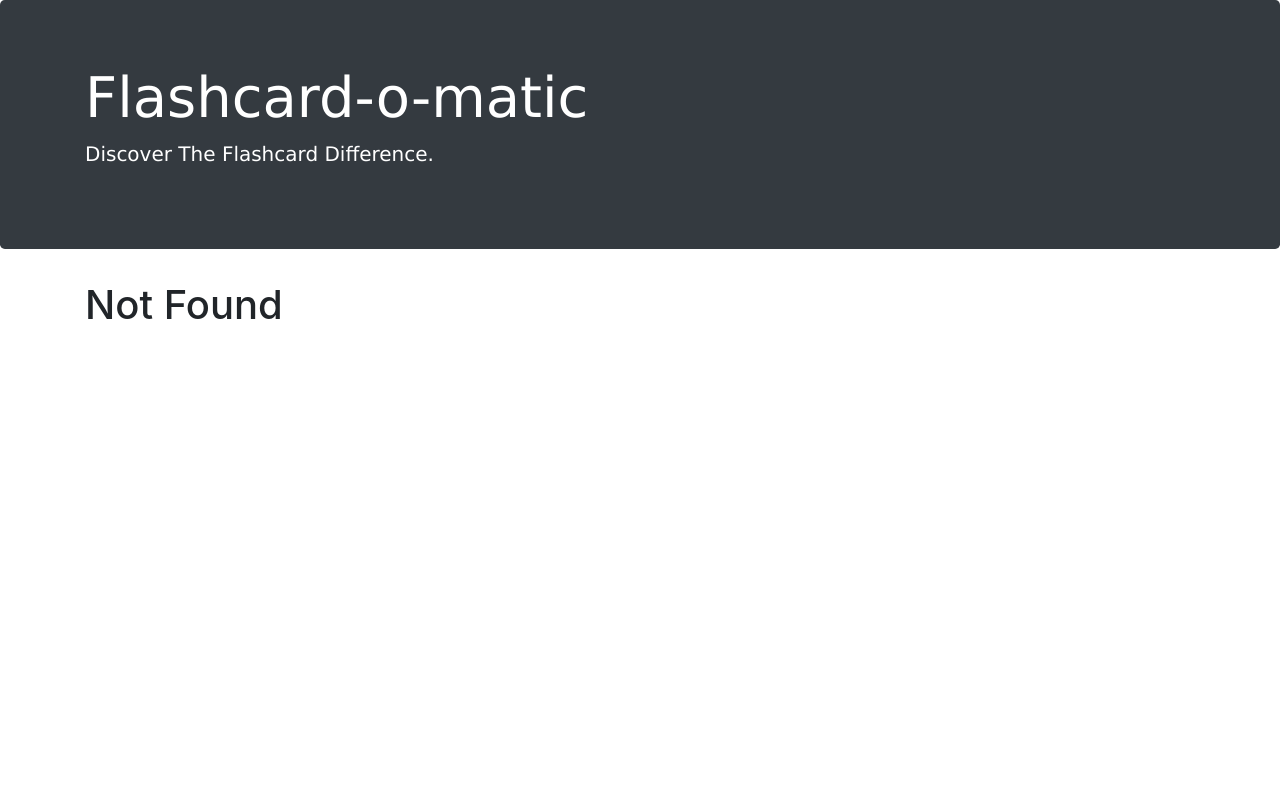
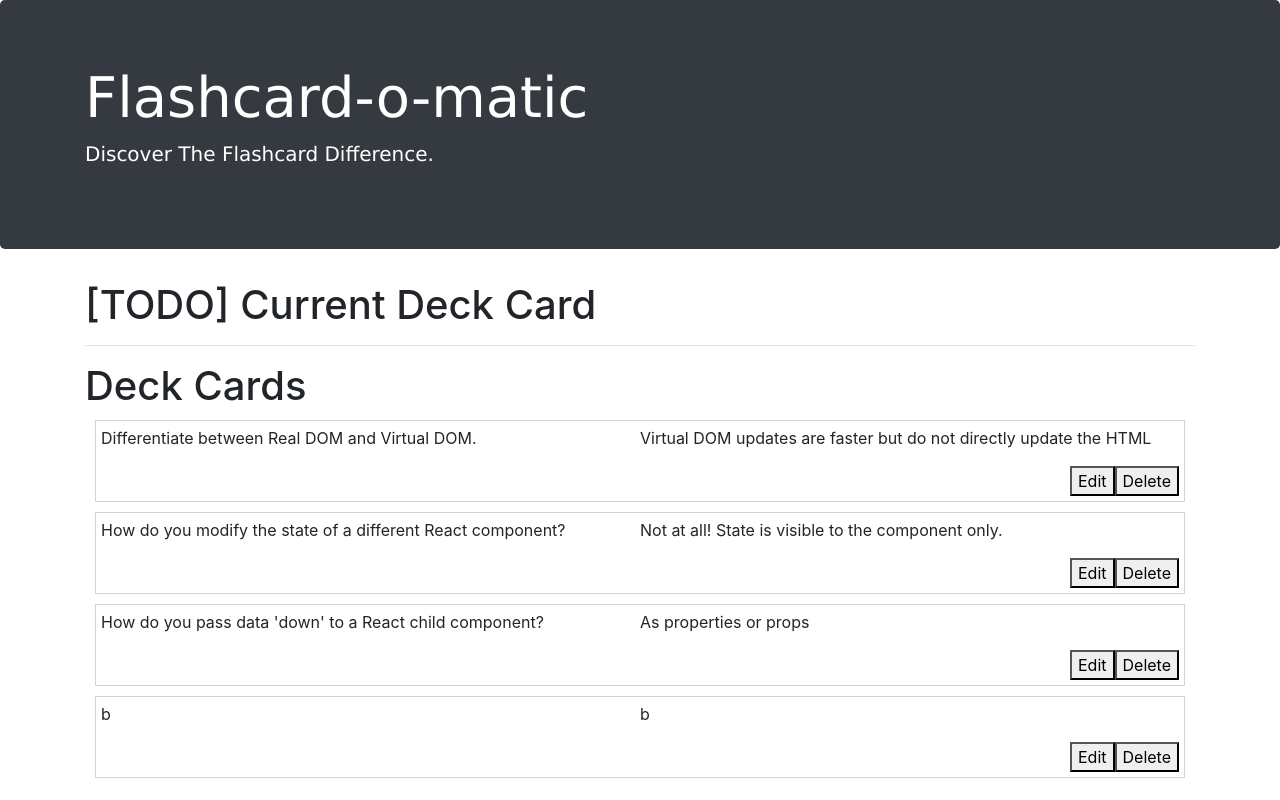
Before and after one commit to ytnkytnk/flashcard-o-matic, a React (Create React App) app: page /decks/1 in a window 1280 px wide. Before the commit this address had no page. Built offline with nearby package versions, Linux system fonts and the light colour scheme; a web font is replaced by a local one.

Commit message:
add files for DeckList and Deck

```diff
--- a/src/App.css
+++ b/src/App.css
@@ -49,3 +49,48 @@
 .lead {
   color: white;
 }
+
+/* DeckList */
+
+.deck-contents {
+  display: flex;
+  flex-direction: column;
+  margin-bottom: 20px;
+  padding: 10px;
+  border: solid 1px lightgrey;
+}
+
+.button-container {
+  display: flex;
+  justify-content: space-between;
+  align-items: center;
+}
+
+.right-edge-buttons {
+  margin-left: auto;
+}
+
+/* Deck */
+
+.deck-card-contents {
+  padding: 5px;
+  margin: 10px;
+  border: solid 1px lightgrey;
+}
+
+.card-text-contents {
+  display: flex;
+  flex-direction: row;
+}
+
+.left-column {
+  width: 50%;
+}
+
+.right-column {
+  width: 50%;
+}
+
+.right-edge-buttons {
+  text-align: right;
+}
--- a/src/Layout/index.js
+++ b/src/Layout/index.js
@@ -1,14 +1,38 @@
-import React from "react";
+import React, { useState } from "react";
+import { Routes, Route } from "react-router-dom";
 import Header from "./Header";
 import NotFound from "./NotFound";
+import DeckList from "../contents/DeckList";
+import Deck from "../contents/Deck";
+import CreateNew from "../contents/CreateNew";
+import data from "../data/db.json";
 
 function Layout() {
+  const decks = data.decks;
+  const deckCards = data.cards;
+  // console.log(deckCards);
+  const [currentDeck, setCurrentDeck] = useState(null);
+  // console.log("currentDeck:", currentDeck);
+
   return (
     <div>
       <Header />
       <div className="container">
         {/* TODO: Implement the screen starting here */}
-        <NotFound />
+        <Routes>
+          <Route
+            path="/"
+            element={<DeckList decks={decks} setCurrentDeck={setCurrentDeck} />}
+          />
+          <Route path="/decks/">
+            <Route
+              path=":deckId"
+              element={<Deck deckCards={deckCards} currentDeck={currentDeck} />}
+            />
+            <Route path="new" element={<CreateNew />} />
+          </Route>
+          <Route path="/*" element={<NotFound />} />
+        </Routes>
       </div>
     </div>
   );
--- /dev/null
+++ b/src/contents/CreateNew.js
@@ -0,0 +1,7 @@
+import React from "react";
+
+function CreateNew() {
+  return <h1>Create New</h1>;
+}
+
+export default CreateNew;
--- /dev/null
+++ b/src/contents/Deck.js
@@ -0,0 +1,36 @@
+import React from "react";
+import { useParams } from "react-router-dom";
+
+function Deck({ deckCards, currentDeck }) {
+  console.log("deckcard:", deckCards);
+  // console.log("currentDeck:", currentDeck);
+
+  const { deckId } = useParams();
+
+  const cards = deckCards.filter(
+    (deckCard) => deckCard.deckId === Number(deckId)
+  );
+  // console.log("cards:", cards);
+
+  return (
+    <div>
+      <h1>[TODO] Current Deck Card</h1>
+      <hr />
+      <h1>Deck Cards</h1>
+      {cards.map((card) => (
+        <div className="deck-card-contents">
+          <div className="card-text-contents">
+            <p className="left-column">{card.front}</p>
+            <p className="right-column">{card.back}</p>
+          </div>
+          <div className="right-edge-buttons">
+            <button>Edit</button>
+            <button>Delete</button>
+          </div>
+        </div>
+      ))}
+    </div>
+  );
+}
+
+export default Deck;
--- /dev/null
+++ b/src/contents/DeckList.js
@@ -0,0 +1,38 @@
+import React from "react";
+import { useNavigate } from "react-router-dom";
+
+function DeckList({ decks, setCurrentDeck }) {
+  const navigate = useNavigate();
+
+  return (
+    <div>
+      <button style={{ width: "150px", height: "30px" }}>+ Create Deck</button>
+      <h1>Deck List</h1>
+      {decks.map((deck) => (
+        <div key={deck.id} className="deck-contents">
+          <h2>{deck.name}</h2>
+          <p>{deck.description}</p>
+          <div className="button-container">
+            <div className="left-edge-buttons">
+              <button
+                id={deck.id}
+                onClick={() => {
+                  setCurrentDeck(deck.id);
+                  navigate(`/decks/${deck.id}`);
+                }}
+              >
+                View
+              </button>
+              <button>Study</button>
+            </div>
+            <div className="right-edge-buttons">
+              <button className="right-edge-buttons">Delete</button>
+            </div>
+          </div>
+        </div>
+      ))}
+    </div>
+  );
+}
+
+export default DeckList;
```
